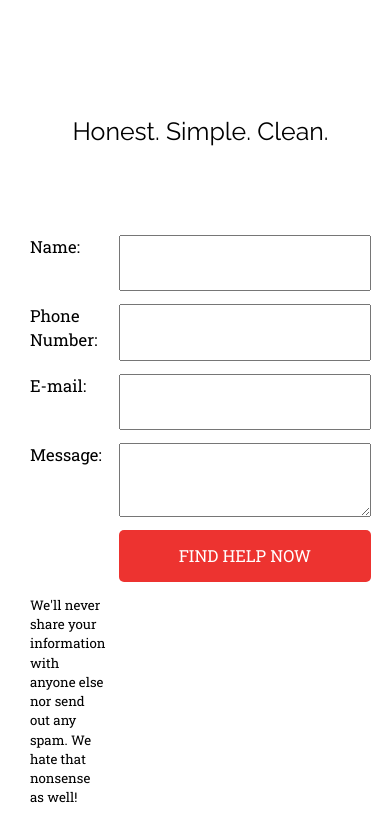
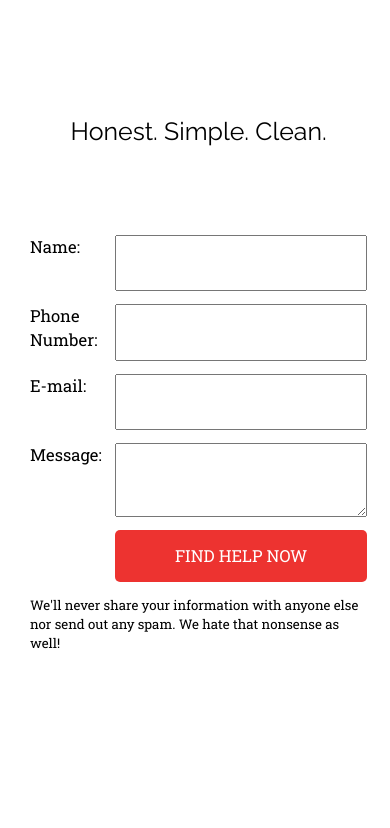
Before and after one commit to aboveandbeyone/cleand, a plain HTML site: page index.html in a window 390 px wide. Shown: the part 3607-4435 px from the top of the page. After the commit the page ends 4280 px from the top, so only its background shows below. Drawn offline with Linux system fonts and the light colour scheme.

Commit message:
Span form message all the way across. Affects form display

```diff
--- a/css/style.css
+++ b/css/style.css
@@ -345,8 +345,15 @@ ul li, p {
     .form {
         grid-template-rows: 1fr;
     }
+    .form-message {
+        grid-column: span 2;
+    }
 }
 .form-title {
+    grid-column: span 2;
+}
+
+.form-message {
     grid-column: span 2;
 }
 
--- a/index.html
+++ b/index.html
@@ -179,7 +179,7 @@
 
                     <button class="btn btn__primary--color" type="submit">Find help now</button>
 
-                    <small class="">We'll never share your information with anyone else nor send out any spam. We hate that nonsense as well!</small>
+                    <small class="form-message">We'll never share your information with anyone else nor send out any spam. We hate that nonsense as well!</small>
                 </form>
             </div>
         </section>
```
